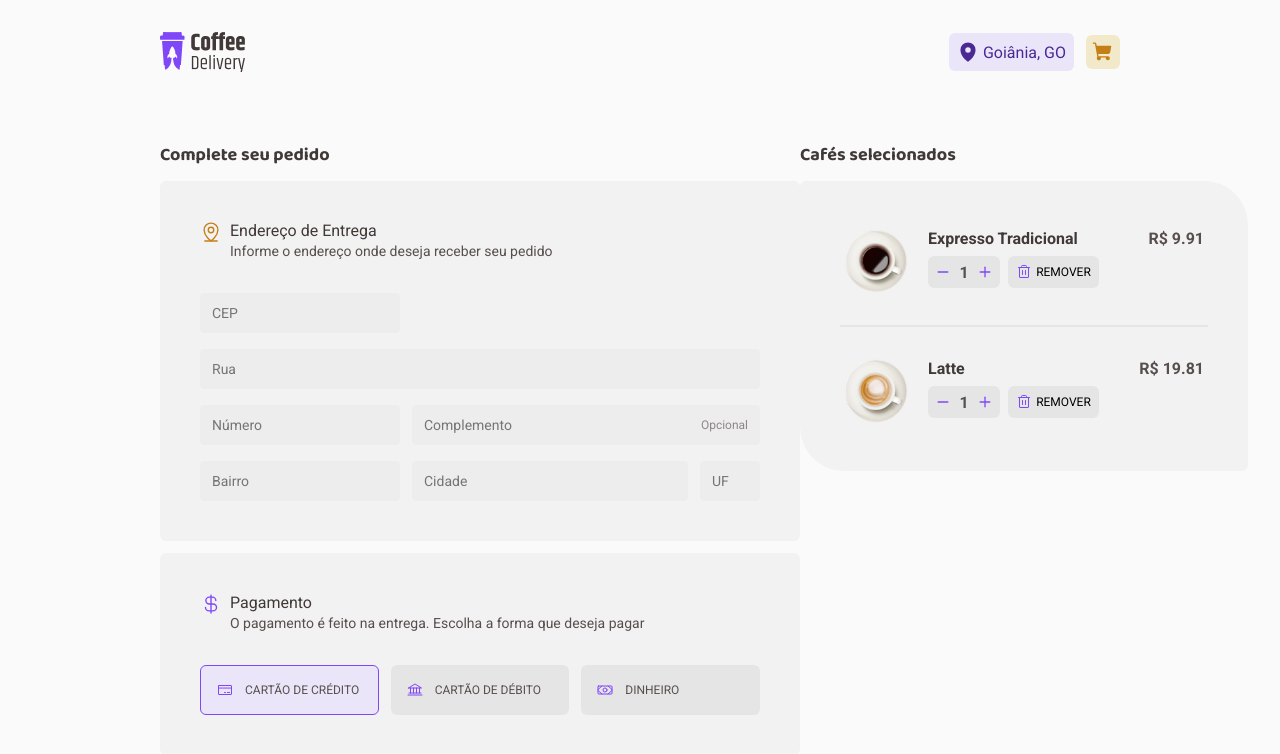
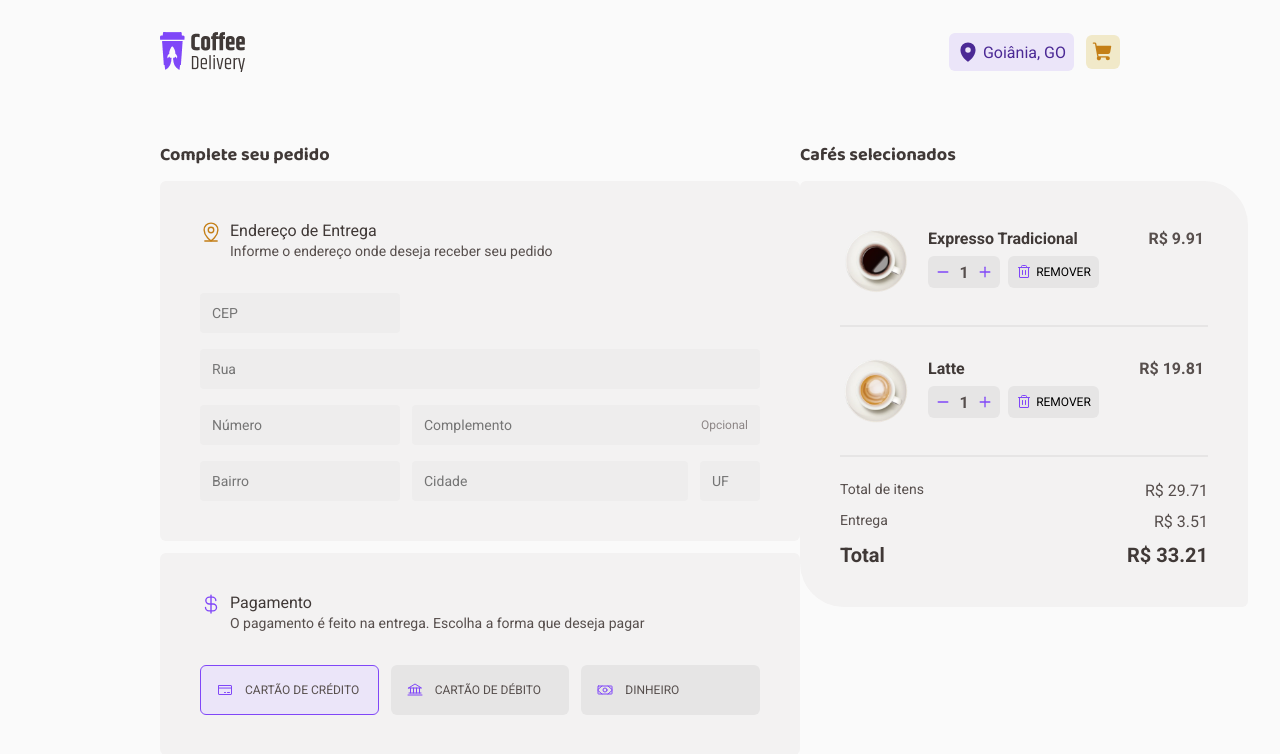
Before and after one commit to Lucasplpx/coffe-delivery, a React (Vite) app: page /checkout in a window 1280 px wide. Shown: the top 754 px of the page. Built offline with nearby package versions, Linux system fonts and the light colour scheme.

Commit message:
component resumepayment

```diff
--- /dev/null
+++ b/src/components/ResumePayment/index.tsx
@@ -0,0 +1,30 @@
+import { ContainerItem, ResumePaymentContainer } from './styles';
+
+interface ResumePaymentProps {
+  itensTotal: number;
+  deliveryTotal: number;
+  total: number;
+}
+
+export function ResumePayment({
+  itensTotal,
+  deliveryTotal,
+  total,
+}: ResumePaymentProps) {
+  return (
+    <ResumePaymentContainer>
+      <ContainerItem>
+        <p>Total de itens</p>
+        <span>R$ {itensTotal}</span>
+      </ContainerItem>
+      <ContainerItem>
+        <p>Entrega</p>
+        <span>R$ {deliveryTotal}</span>
+      </ContainerItem>
+      <ContainerItem>
+        <p>Total</p>
+        <span>R$ {total}</span>
+      </ContainerItem>
+    </ResumePaymentContainer>
+  );
+}
--- /dev/null
+++ b/src/components/ResumePayment/styles.ts
@@ -0,0 +1,34 @@
+import styled from 'styled-components';
+
+export const ResumePaymentContainer = styled.div`
+  display: flex;
+  flex-direction: column;
+
+  gap: 12px;
+`;
+
+export const ContainerItem = styled.div`
+  display: flex;
+  justify-content: space-between;
+
+  p {
+    font-size: 14px;
+    color: ${({ theme }) => theme['base-text']};
+  }
+  span {
+    color: ${({ theme }) => theme['base-text']};
+  }
+
+  &:last-child {
+    p {
+      font-size: 20px;
+      font-weight: 700;
+      color: ${({ theme }) => theme['base-subtitle']};
+    }
+    span {
+      font-size: 20px;
+      font-weight: 700;
+      color: ${({ theme }) => theme['base-subtitle']};
+    }
+  }
+`;
--- a/src/page/Checkout/index.tsx
+++ b/src/page/Checkout/index.tsx
@@ -27,6 +27,7 @@ import {
   Title,
   WrapperCoffeCard,
 } from './styles';
+import { ResumePayment } from '../../components/ResumePayment';
 
 export function Checkout() {
   const theme = useTheme();
@@ -102,6 +103,12 @@ export function Checkout() {
             />
             <Divider />
             <Carrinho title='Latte' price={19.81} icon={latteIcon} />
+            <Divider />
+            <ResumePayment
+              itensTotal={29.71}
+              deliveryTotal={3.51}
+              total={33.21}
+            />
           </CoffeCardWrapper>
         </ConfirmRequestContainer>
       </CheckoutWrapper>
```
